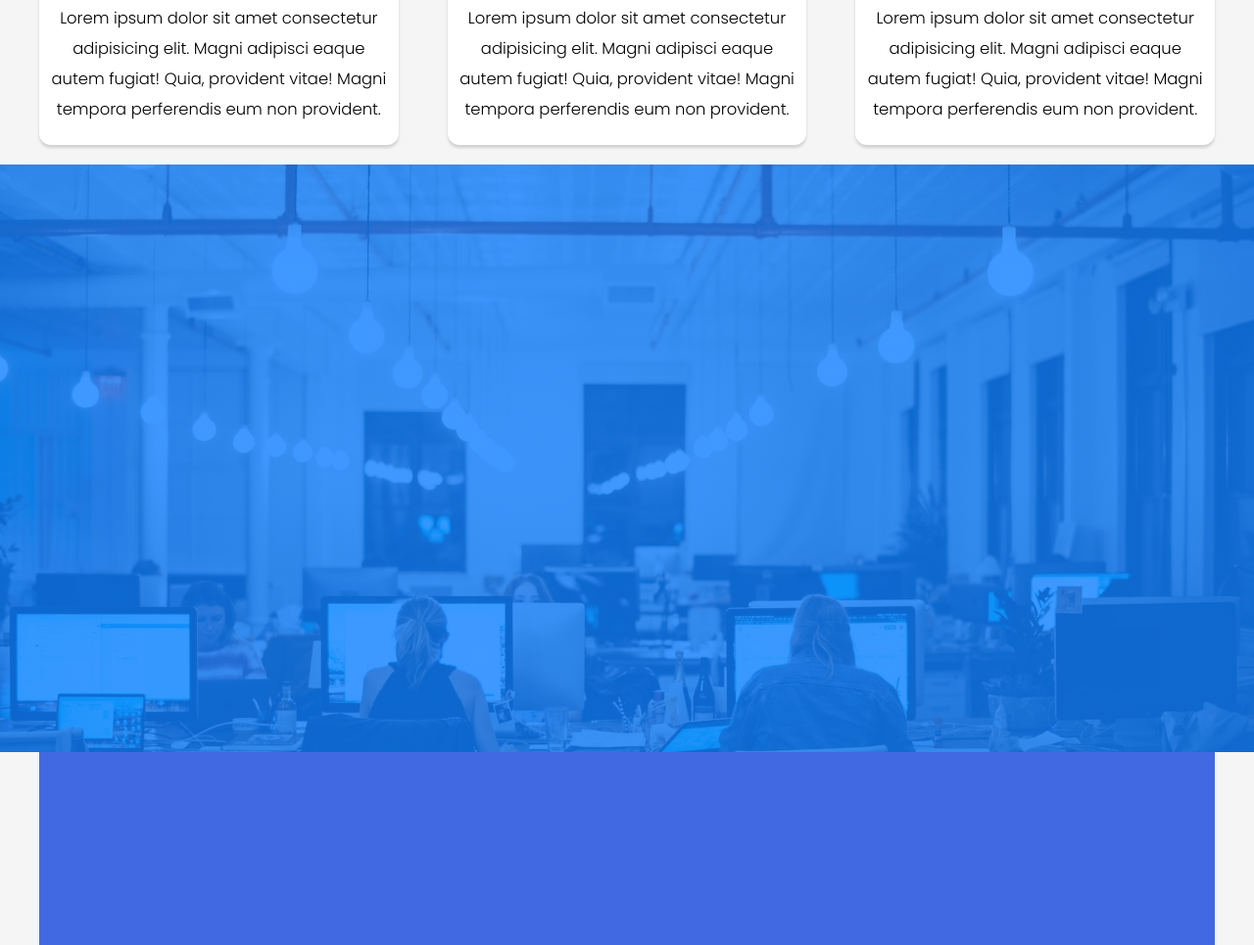
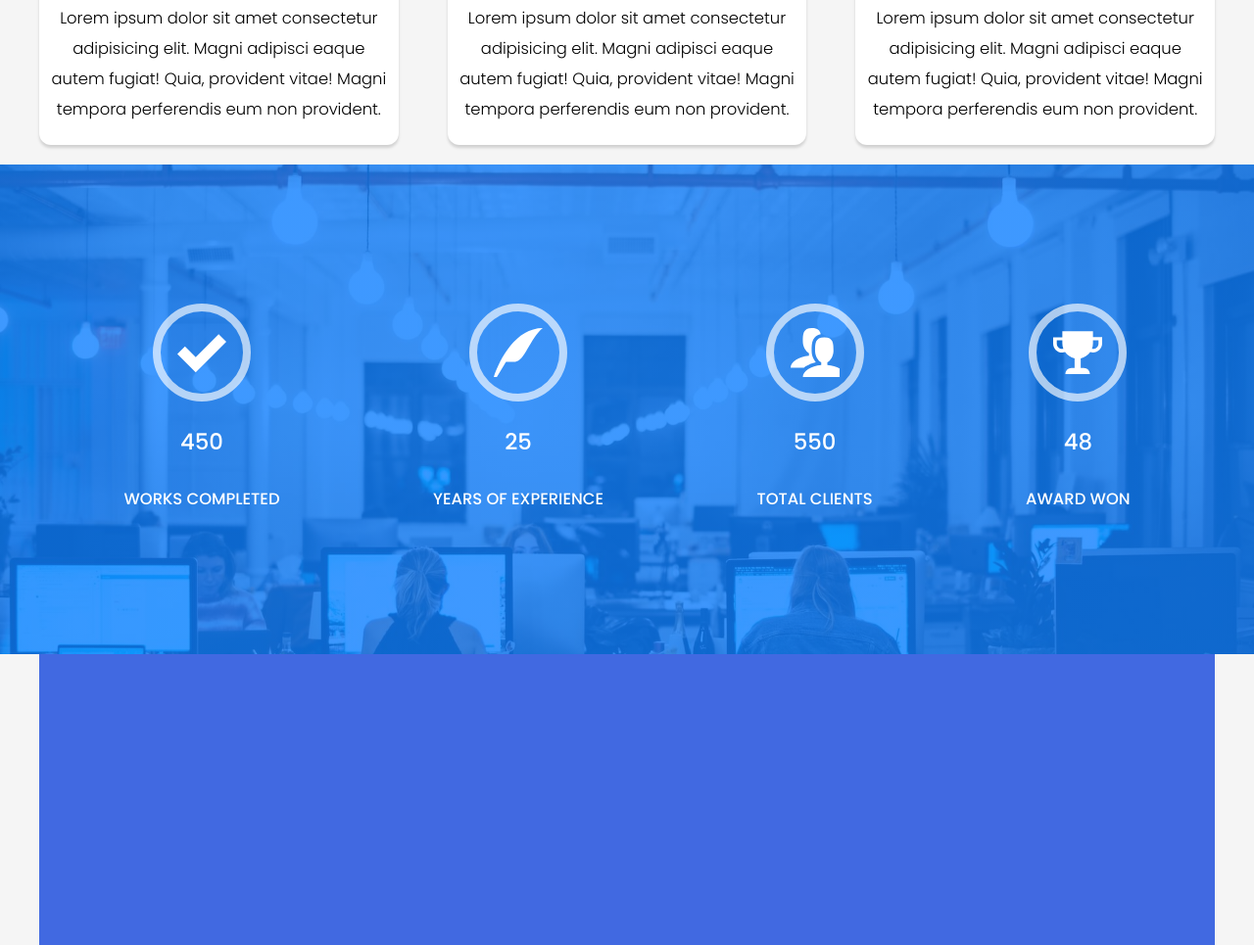
Before and after one commit to eduarf/portfolio-02, a website: page index.html in a window 1280 px wide. Shown: the part 2340-3305 px from the top of the page at 98% size. Drawn offline with Linux system fonts and the light colour scheme.

Commit message:
achievements section markup and styling

```diff
--- a/index.html
+++ b/index.html
@@ -208,6 +208,37 @@
     </div>
 
     <div class="achievements">
+      <div class="achievements__card">
+        <div class="achievements__svg-container">
+          <div class="achievements__svg achievements__svg-checkmark"></div>
+        </div>
+        <h2>450</h2>
+        <span>Works Completed</span>
+      </div>
+
+      <div class="achievements__card">
+        <div class="achievements__svg-container">
+          <div class="achievements__svg achievements__svg-quill"></div>
+        </div>
+        <h2>25</h2>
+        <span>Years of experience</span>
+      </div>
+
+      <div class="achievements__card">
+        <div class="achievements__svg-container">
+          <div class="achievements__svg achievements__svg-users"></div>
+        </div>
+        <h2>550</h2>
+        <span>Total clients</span>
+      </div>
+
+      <div class="achievements__card">
+        <div class="achievements__svg-container">
+          <div class="achievements__svg achievements__svg-trophy"></div>
+        </div>
+        <h2>48</h2>
+        <span>Award Won</span>
+      </div>
 
     </div>
 
--- a/sass/_6.services.scss
+++ b/sass/_6.services.scss
@@ -63,6 +63,7 @@
             }
         }
     }
+
         @include svg-mask(bag);
         @include svg-mask(binoculars);
         @include svg-mask(graph);
--- a/sass/_7.achievements.scss
+++ b/sass/_7.achievements.scss
@@ -1,10 +1,48 @@
 .achievements {
-    height: 600px;
+    height: 50rem;
     grid-column: container-start / container-end;
     background-image: linear-gradient(rgba(14, 127, 255, 0.8), rgba(14, 127, 255, 0.8)), url('../images/office.jpeg');
     background-attachment: fixed;
     @extend %bg;
+    display: flex;
+    justify-content: space-evenly;
+    align-items: center;
+    &__card{
+        display: flex;
+        flex-direction: column;
+        align-items: center;
+        gap: 2rem;
+        padding: 3rem;
+        h2 {
+            font-size: font-size(font-size-medium);
+            font-weight: font-weight(font-weight-medium);
+            color: var(--color-quinary);
+        }
+        span {
+            font-size: font-size(font-size-regular);
+            font-weight: font-weight(font-weight-medium);
+            color: var(--color-quinary);
+            text-transform: uppercase;
+        }
+    }
+    &__svg-container {
+        height: 10rem;
+        width: 10rem;
+        border: 8px solid rgba(255,255,255,.65);
+        border-radius: 50%;
+        display: grid;
+        place-items: center;
+    }
     &__svg {
-        height: 10rem;
+        height: 5rem;
+        width: 5rem;
+        mask-size: cover;
+        -webkit-mask-size: cover;
+        background-color: var(--color-quinary);
+        font-weight: font-weight(font-weight-light);
     }
+    @include svg-mask(checkmark);
+    @include svg-mask(quill);
+    @include svg-mask(users);
+    @include svg-mask(trophy);
 }
```
Also changed, not shown: css/style.css.
